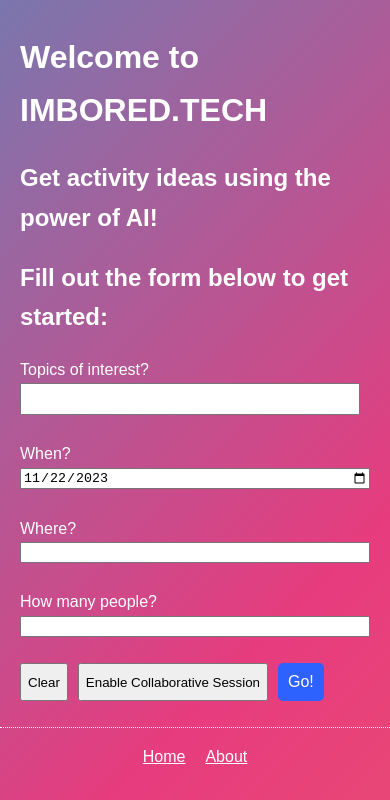
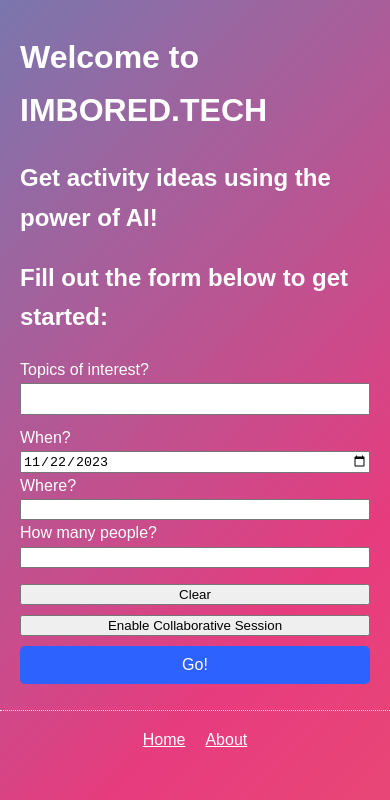
Before and after one commit to ghergen1/IM_BORED, a Next.js app: page / in a window 390 px wide. Shown: the top 800 px of the page. Built offline with nearby package versions, Linux system fonts and the light colour scheme.

Commit message:
dynamic display for mobile

```diff
--- a/styles/global.css
+++ b/styles/global.css
@@ -163,3 +163,16 @@ label, h1, h2, p {
   display: flex;
   gap: 10px; /* Adjust the gap as needed */
 }
+
+/* Mobile Styles */
+@media only screen and (max-width: 600px) {
+  .prompt-field {
+    margin-right: 0;
+    margin-bottom: 10px;
+  }
+
+  .button-container {
+    flex-direction: column;
+    margin-top: 1rem;
+  }
+}
```
Also changed, not shown: pages/index.js (+4 -4 lines).
